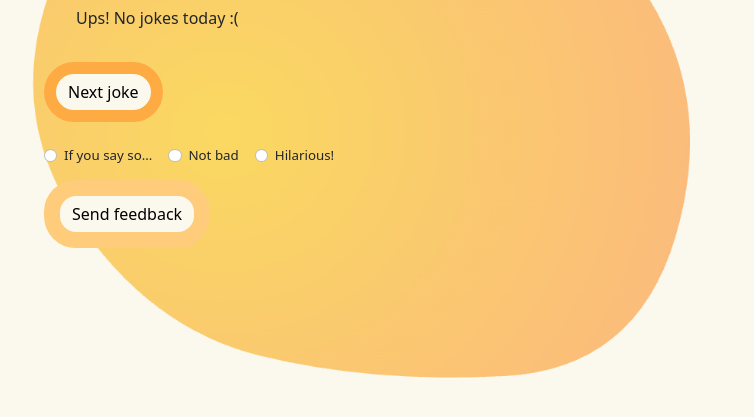
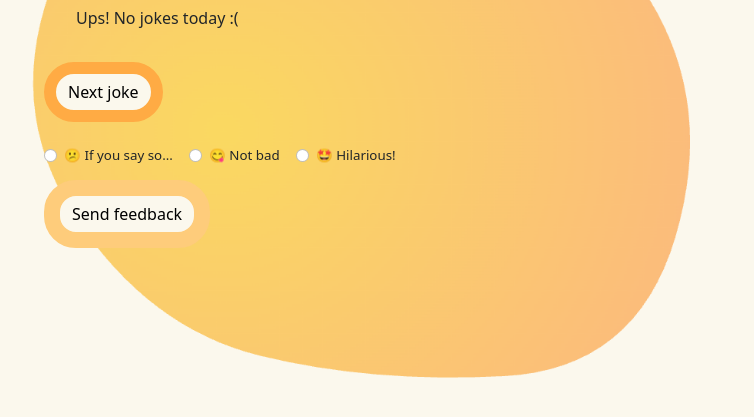
Before and after one commit to OhMyLaia/Api-jokes-morning-remote, a website with bundled scripts: page src/html/index.html in a window 1280 px wide. Shown: the part 175-592 px from the top of the page, without its empty margins (38-792 px from the left). Built offline with nearby package versions, Linux system fonts and the light colour scheme; no server answers.

```diff
--- a/src/html/index.html
+++ b/src/html/index.html
@@ -35,15 +35,15 @@
             <div class="col-12 col-md-6 d-flex justify-content-start" id="rating-col">
                 <div class="joke-rating-input form-check form-check-inline">
                     <input class="form-check-input" type="radio" name="inlineRadioOptions" id="inlineRadio1" value="1">
-                    <label class="joke-rating-input form-check-label" for="inlineRadio1">If you say so...</label>
+                    <label class="joke-rating-input form-check-label" for="inlineRadio1">😕 If you say so...</label>
                 </div>
                 <div class="joke-rating-input form-check form-check-inline">
                     <input class="form-check-input" type="radio" name="inlineRadioOptions" id="inlineRadio2" value="2">
-                    <label class="joke-rating-input form-check-label" for="inlineRadio2">Not bad</label>
+                    <label class="joke-rating-input form-check-label" for="inlineRadio2">😋 Not bad</label>
                 </div>
                 <div class="joke-rating-input form-check form-check-inline">
                     <input class="form-check-input" type="radio" name="inlineRadioOptions" id="inlineRadio3" value="3">
-                    <label class="joke-rating-input form-check-label" for="inlineRadio3">Hilarious!</label>
+                    <label class="joke-rating-input form-check-label" for="inlineRadio3">🤩 Hilarious!</label>
                 </div>
 
             </div>
--- a/src/ts/main.ts
+++ b/src/ts/main.ts
@@ -91,6 +91,8 @@
 }
 
 async function showEmojiWeather() {
+
+    try {
         if (!weatherContainer) { return console.error(`no weather container in the htmlDOC`)};
 
         const weatherData = await showWeather();
@@ -132,7 +134,6 @@
 
     } catch (error) {
         console.error(`could not show temperature`, error);
-
     }
 }
 showEmojiWeather()
```
Also changed, not shown: 2 other files.
